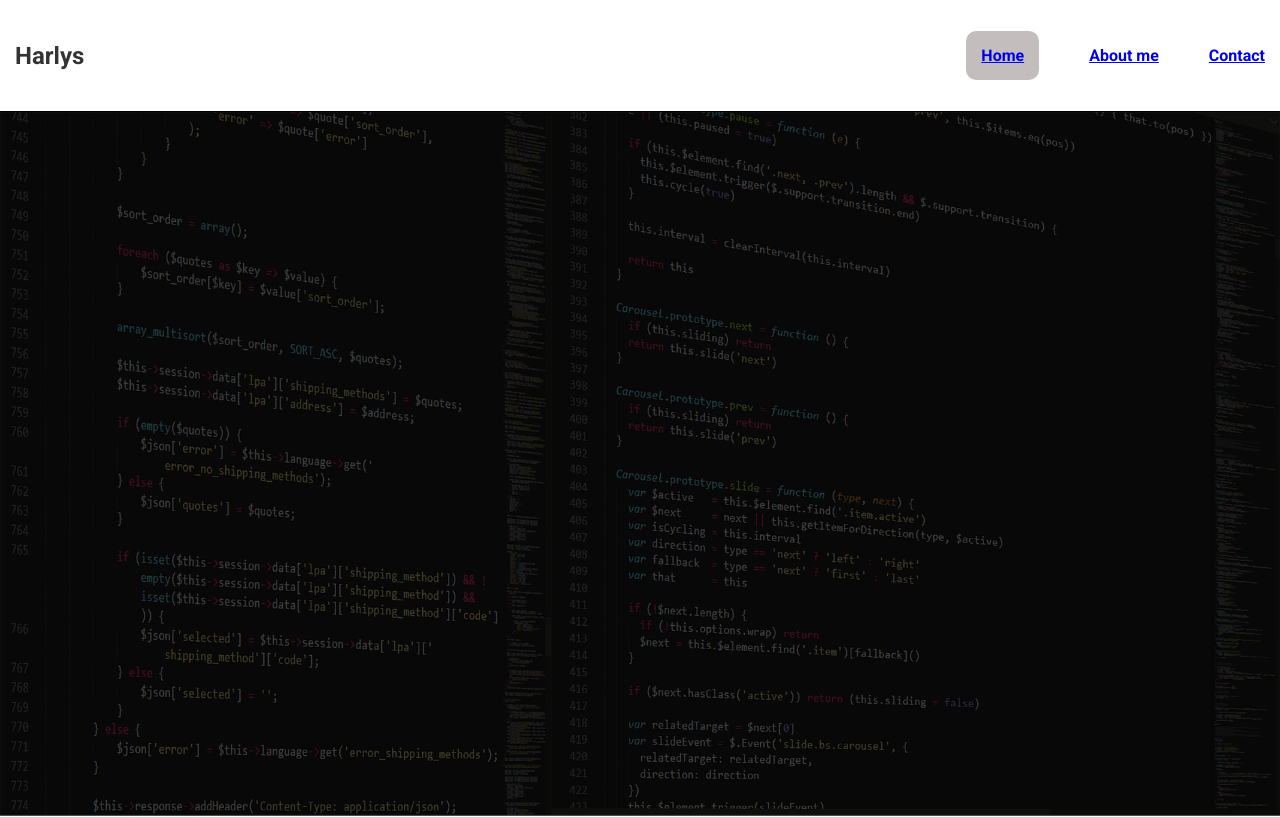
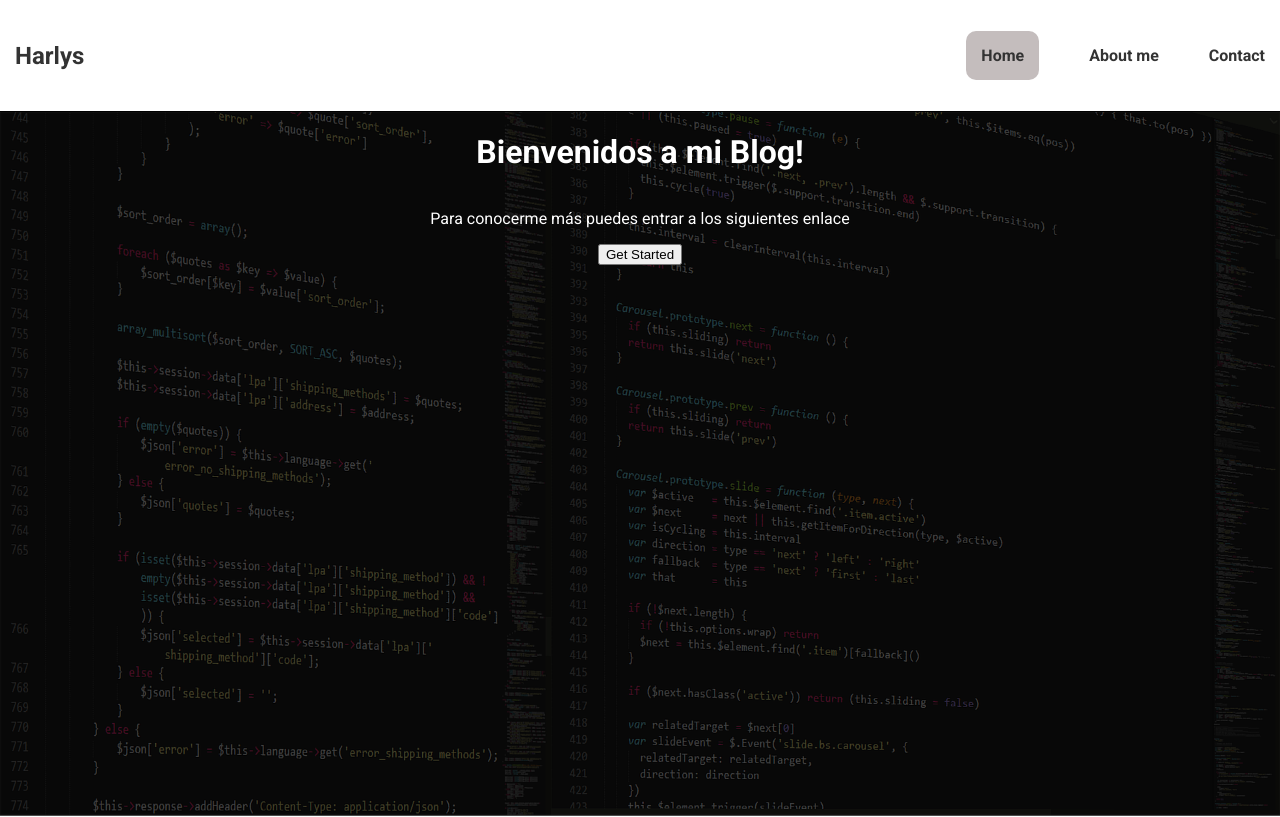
Before and after one commit to JustHarlys/Blog, a React (Vite) app: page / in a window 1280 px wide. Shown: the top 817 px of the page. Built offline with nearby package versions, Linux system fonts and the light colour scheme.

Commit message:
Correcion de estilos

```diff
--- a/src/App.css
+++ b/src/App.css
@@ -27,15 +27,20 @@ body {
   align-items: center;
 }
 
-.nav-items > Link {
+.nav-item > a {
   text-decoration: none;
+  color: #333333;
+  font-weight: bold;
+  transition: 0.3s ease;
 }
+
+.nav-item > a:hover {
+  color: red;
+}
+
 
 .nav-item {
   list-style: none;
-  color: #333333;
-  font-weight: bold;
-  transition: 0.3s ease;
 }
 
 .nav-item:hover {
@@ -45,6 +50,14 @@ body {
 .hero-img {
   height: 40%;
   width: 100%;
+}
+
+.hero-content {
+  display: flex;
+  flex-direction: column;
+  justify-content: center;
+  align-items: center;
+  color: white;
 }
 
 .image-container {
--- a/src/Components/Hero.jsx
+++ b/src/Components/Hero.jsx
@@ -3,8 +3,14 @@ import HeroImg from '../assets/coding1.png'
 function Hero() {
   return (
     <div className='image-container'>
-        <div className='overlay'></div>
-        <img src={HeroImg} alt="Imagen del Hero" className='hero-img'/>
+      <div className='overlay'>
+        <div className='hero-content'>
+          <h1>Bienvenidos a mi Blog!</h1>
+          <p>Para conocerme más puedes entrar a los siguientes enlace</p>
+          <button className='cta-button'>Get Started</button>
+        </div>
+      </div>
+      <img src={HeroImg} alt="Imagen del Hero" className='hero-img'/>
     </div>
   )
 }
--- a/src/pages/AboutMe.jsx
+++ b/src/pages/AboutMe.jsx
@@ -1,11 +1,13 @@
 import Nav from "../Components/Nav"
+import Hero from "../Components/Hero"
 
 function AboutMe() {
   return (
-    <div>
+      <>
       <Nav />
-      <h1>About</h1>
-    </div>
+      <Hero />
+      </>
+
   )
 }
 
```
